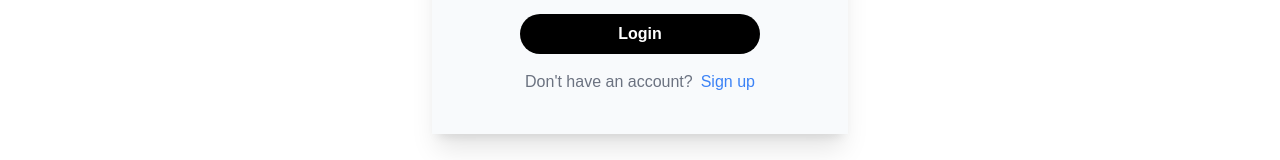
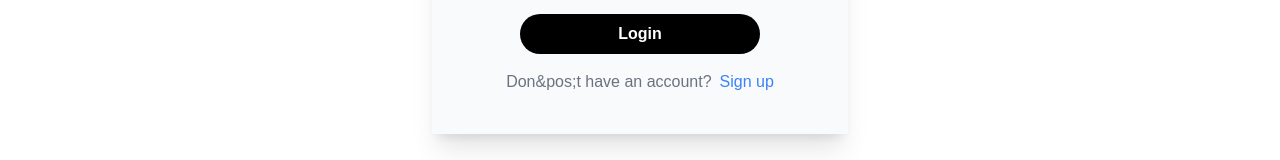
Before and after one commit to pranjalshukla23/athleteSpot, a Next.js app: page /login/athlete in a window 1280 px wide. Shown: the part 540-700 px from the top of the page. Built offline with nearby package versions, Linux system fonts and the light colour scheme; a web font is replaced by a local one.

Commit message:
fixed deployment issue

```diff
--- a/src/pages/login/athlete.js
+++ b/src/pages/login/athlete.js
@@ -36,7 +36,7 @@ export default function Athlete() {
               </Link>
               <div>
                 <div className="flex gap-2">
-                  <div className="text-gray-500">Don't have an account?</div>
+                  <div className="text-gray-500">Don&pos;t have an account?</div>
                   <Link
                     className="text-blue-500 hover:text-blue-800"
                     href="/signup/athlete"
--- a/src/pages/login/club.js
+++ b/src/pages/login/club.js
@@ -36,7 +36,7 @@ export default function clubs() {
               </Link>
               <div>
                 <div className="flex gap-2">
-                  <div className="text-gray-500">Don't have an account?</div>
+                  <div className="text-gray-500">Don&apos;t have an account?</div>
                   <Link
                     className="text-blue-500 hover:text-blue-800"
                     href="/signup/club"
```
